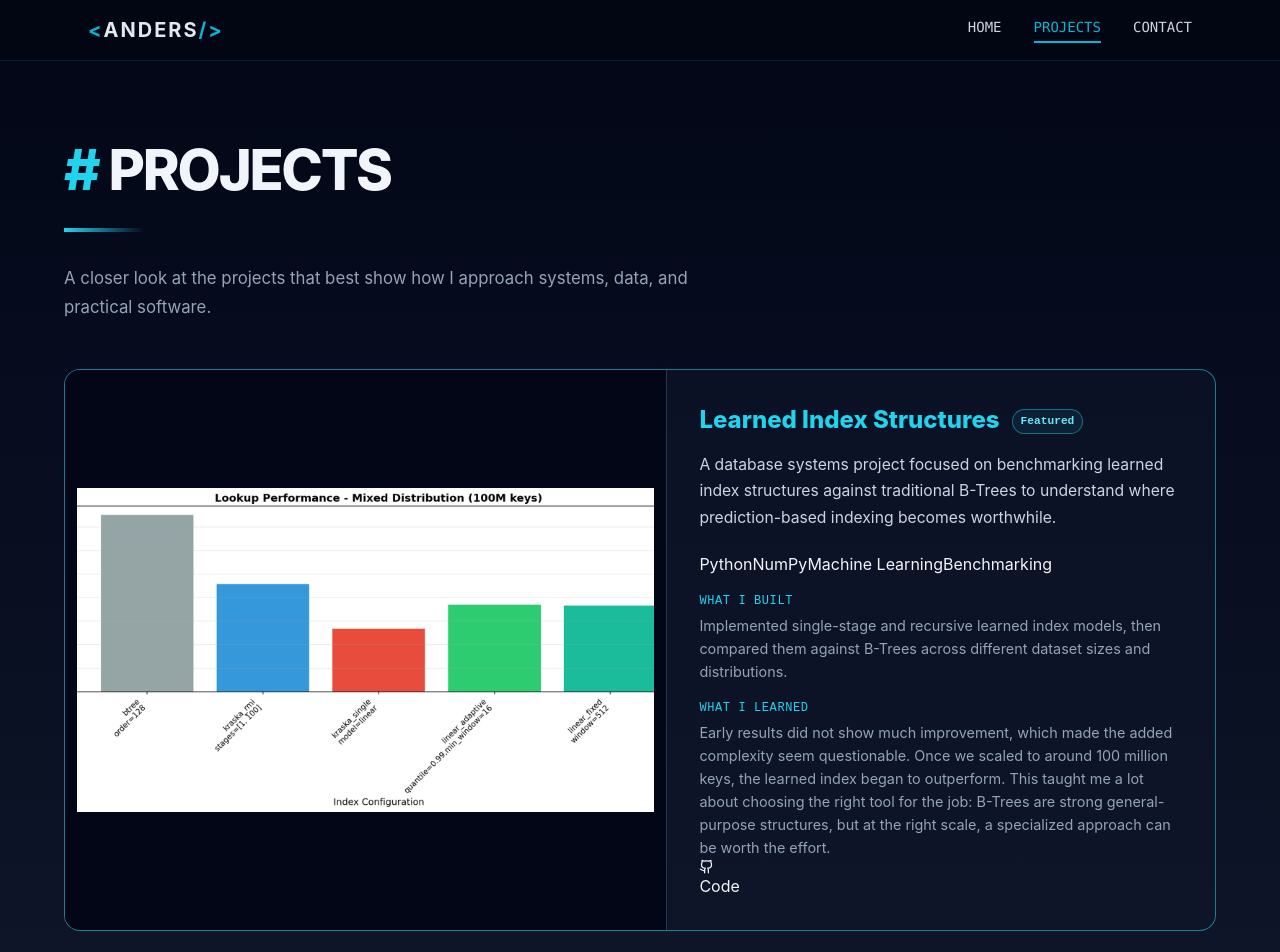
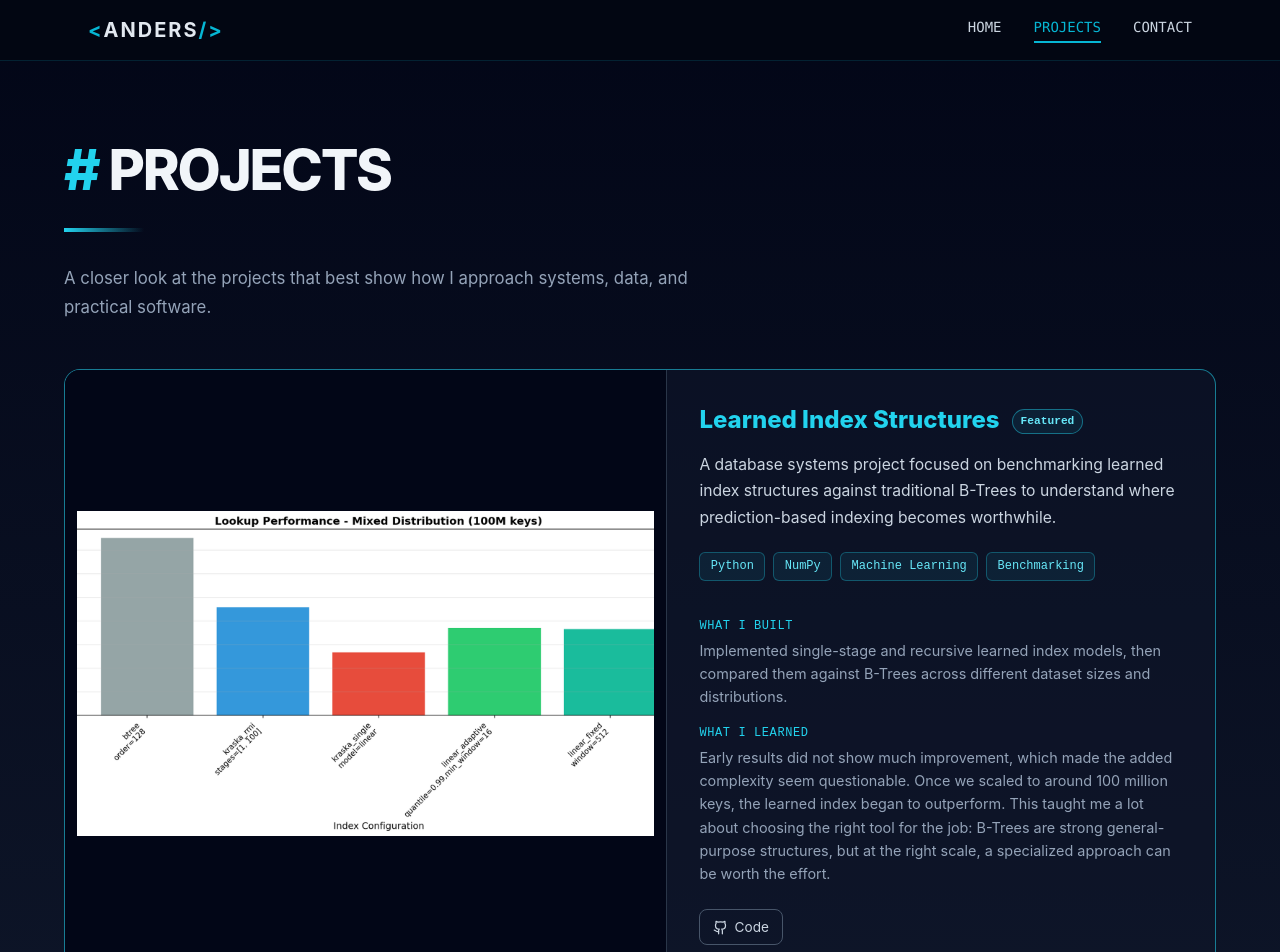
Before and after one commit to Ders-vm/anders-portfolio, a Next.js app: page /projects in a window 1280 px wide. Shown: the top 952 px of the page. Built offline with nearby package versions, Linux system fonts and the light colour scheme.

Commit message:
Links work for projects, tidying up grid

```diff
--- a/app/globals.css
+++ b/app/globals.css
@@ -31,21 +31,27 @@ a {
   color: #06b6d4;
 }
 
-::-webkit-scrollbar {
-  width: 8px;
+/* Grid background */
+.grid-bg {
+  position: fixed;
+  inset: 0;
+  z-index: 0;
+  pointer-events: none;
+  opacity: 0.30;
+
+  mask-image: linear-gradient(to bottom, black 0%, black 80%, transparent 100%);
+  -webkit-mask-image: linear-gradient(to bottom, black 0%, black 80%, transparent 100%);
 }
 
-::-webkit-scrollbar-track {
-  background: rgba(15, 23, 42, 0.5);
+.grid-bg > div {
+  position: absolute;
+  inset: 0;
 }
 
-::-webkit-scrollbar-thumb {
-  background: rgba(6, 182, 212, 0.5);
-  border-radius: 4px;
-}
-
-::-webkit-scrollbar-thumb:hover {
-  background: rgba(6, 182, 212, 0.7);
+.content-wrapper,
+.page-shell {
+  position: relative;
+  z-index: 10;
 }
 
 /* Shared layout */
@@ -88,7 +94,7 @@ a {
   margin-bottom: 3rem;
 }
 
-/* Home project previews */
+/* Home cards */
 .project-preview {
   padding: 1.25rem;
   border: 1px solid rgba(51, 65, 85, 0.7);
@@ -135,21 +141,7 @@ a {
   border-radius: 1rem;
   background: rgba(15, 23, 42, 0.6);
   transition: all 0.25s ease;
-}
-
-
-.grid-bg::after {
-  content: '';
-  position: absolute;
-  inset: 0;
-
-  /* Fade OUT toward bottom */
-  background: linear-gradient(
-    to bottom,
-    rgba(2, 6, 23, 0) 0%,
-    rgba(2, 6, 23, 0.4) 60%,
-    rgba(2, 6, 23, 1) 100%
-  );
+  scroll-margin-top: 9rem;
 }
 
 .featured-project-card:hover {
@@ -223,6 +215,23 @@ a {
   margin-bottom: 1.25rem;
 }
 
+.tech-list {
+  display: flex;
+  flex-wrap: wrap;
+  gap: 0.5rem;
+  margin-bottom: 1.25rem;
+}
+
+.tech-tag-primary {
+  padding: 0.3rem 0.65rem;
+  border: 1px solid rgba(34, 211, 238, 0.3);
+  border-radius: 0.375rem;
+  background: rgba(34, 211, 238, 0.08);
+  color: #67e8f9;
+  font-family: monospace;
+  font-size: 0.75rem;
+}
+
 .project-notes {
   display: flex;
   flex-direction: column;
@@ -245,6 +254,29 @@ a {
   line-height: 1.6;
 }
 
+.project-links {
+  display: flex;
+  gap: 0.75rem;
+  margin-top: 1.5rem;
+}
+
+.project-link {
+  display: inline-flex;
+  align-items: center;
+  gap: 0.4rem;
+  padding: 0.45rem 0.8rem;
+  border: 1px solid #475569;
+  border-radius: 0.5rem;
+  color: #cbd5e1;
+  font-size: 0.85rem;
+  transition: all 0.2s ease;
+}
+
+.project-link:hover {
+  border-color: #22d3ee;
+  color: #22d3ee;
+}
+
 .featured-badge {
   display: inline-block;
   margin-left: 0.75rem;
--- a/app/page.js
+++ b/app/page.js
@@ -83,20 +83,20 @@ export default function Home() {
               </p>
 
               <div className="grid md:grid-cols-3 gap-6 mb-10">
-                <div className="project-preview">
+                <Link href="/projects#learned-index" className="project-preview">
                   <h3>Learned Index Structures</h3>
                   <p>Featured project exploring when learned indexes can outperform traditional B-Trees at larger scales.</p>
-                </div>
+                </Link>
 
-                <div className="project-preview">
+                <Link href="/projects#cannabiz-pos" className="project-preview">
                   <h3>Cannabiz POS</h3>
                   <p>Full-stack POS system focused on PostgreSQL workflows, inventory logic, and realistic generated test data.</p>
-                </div>
+                </Link>
 
-                <div className="project-preview">
+                <Link href="/projects#snek-ai" className="project-preview">
                   <h3>Snek AI</h3>
                   <p>Snake AI using pathfinding, Q-learning, and training changes that improved average score over time.</p>
-                </div>
+                </Link>
               </div>
 
               <Link href="/projects">
--- a/app/projects/page.js
+++ b/app/projects/page.js
@@ -8,6 +8,7 @@ import { Github, ExternalLink } from 'lucide-react';
 export default function Projects() {
   const mainProjects = [
     {
+      id: 'learned-index',
       title: 'Learned Index Structures',
       description:
         'A database systems project focused on benchmarking learned index structures against traditional B-Trees to understand where prediction-based indexing becomes worthwhile.',
@@ -22,6 +23,7 @@ export default function Projects() {
       demo: '#',
     },
     {
+      id: 'cannabiz-pos',
       title: 'Cannabiz POS',
       description:
         'A collaborative full-stack point-of-sale system with inventory tracking, transaction handling, and database-driven retail workflows.',
@@ -36,6 +38,7 @@ export default function Projects() {
       demo: '#',
     },
     {
+      id: 'snek-ai',
       title: 'Snek AI',
       description:
         'A Snake AI project using A* pathfinding, Q-learning, and neural network training to improve survival and average score over time.',
@@ -66,6 +69,7 @@ export default function Projects() {
             <div className="featured-projects">
               {mainProjects.map((project, index) => (
                 <motion.article
+                  id={project.id}
                   key={project.title}
                   initial={{ opacity: 0, y: 24 }}
                   whileInView={{ opacity: 1, y: 0 }}
```
